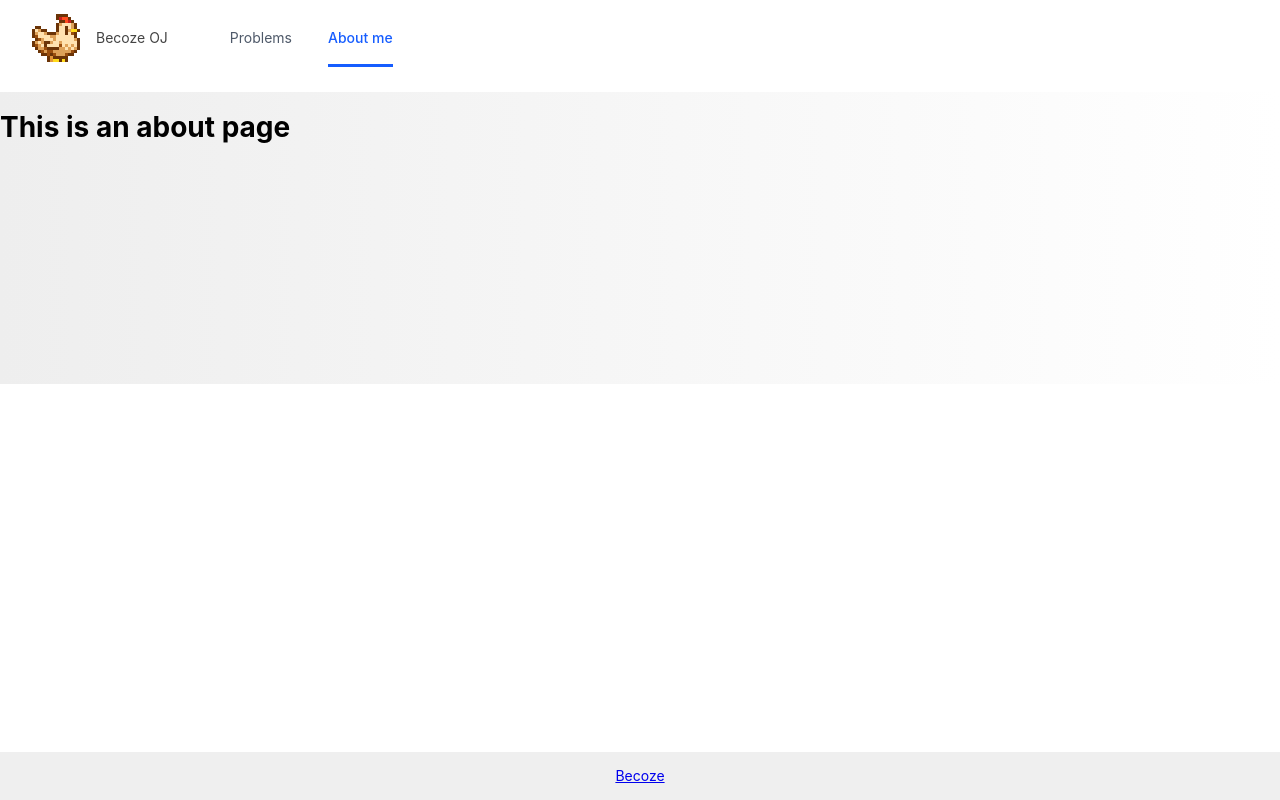
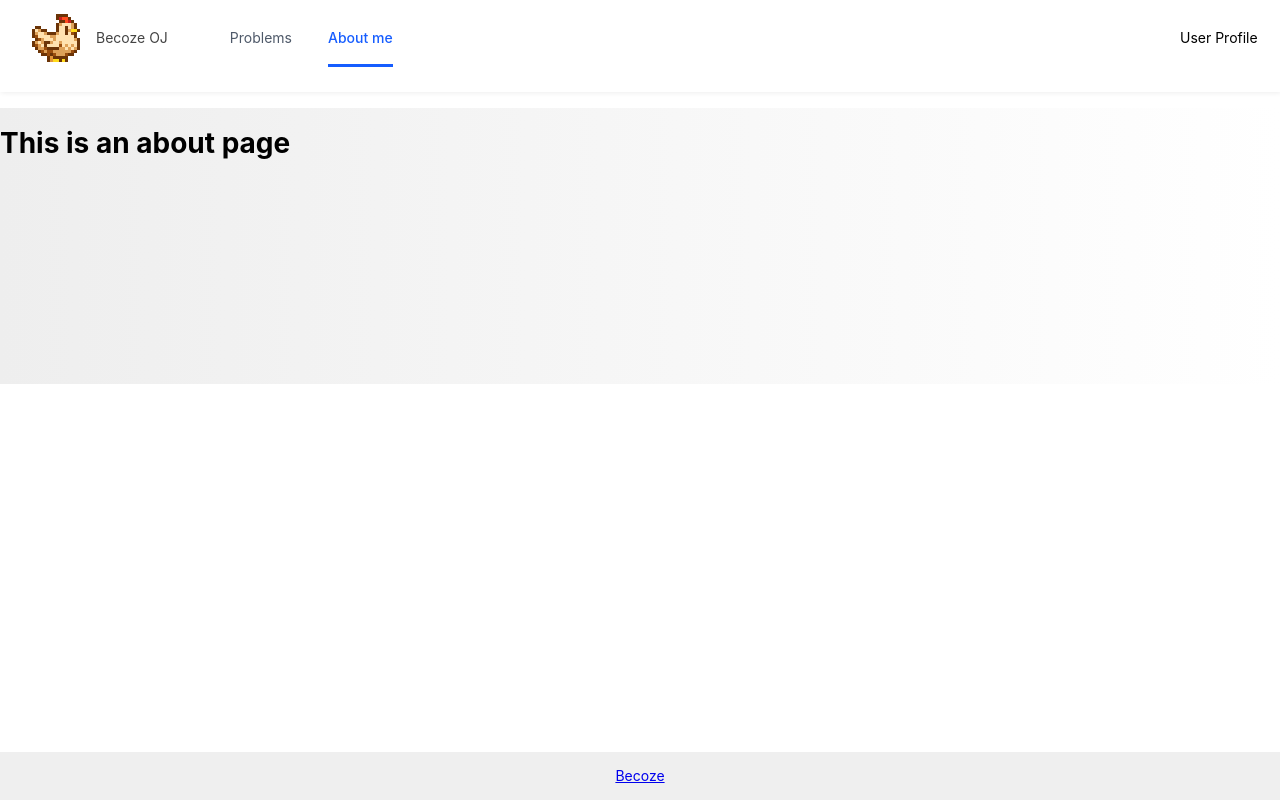
Before and after one commit to becoze/NickCode-Frontend, a Vue app: page /about in a window 1280 px wide. Built offline with nearby package versions, Linux system fonts and the light colour scheme.

Commit message:
feat add grid displaying user profile with nav bar

```diff
--- a/src/components/GlobalHeader.vue
+++ b/src/components/GlobalHeader.vue
@@ -1,5 +1,6 @@
 <template>
-  <div id="globalHeader">
+  <a-row id="globalHeader" align="center" style="margin-bottom: 16px">
+    <a-col flex="auto">
       <a-menu
         mode="horizontal"
         :selected-keys="selectedKeys"
@@ -19,7 +20,11 @@
           >{{ item.name }}
         </a-menu-item>
       </a-menu>
-  </div>
+    </a-col>
+    <a-col flex="100px">
+      <div>User Profile</div>
+    </a-col>
+  </a-row>
 </template>
 
 <script setup lang="ts">
--- a/src/layouts/BasicLayout.vue
+++ b/src/layouts/BasicLayout.vue
@@ -21,8 +21,8 @@
 }
 
 #basiclayout .header {
-  background: #42b983;
   margin-bottom: 16px;
+  box-shadow: #eee 1px 1px 5px;
 }
 
 #basiclayout .content {
```
Lines whose indentation alone changed are shown as unchanged.
